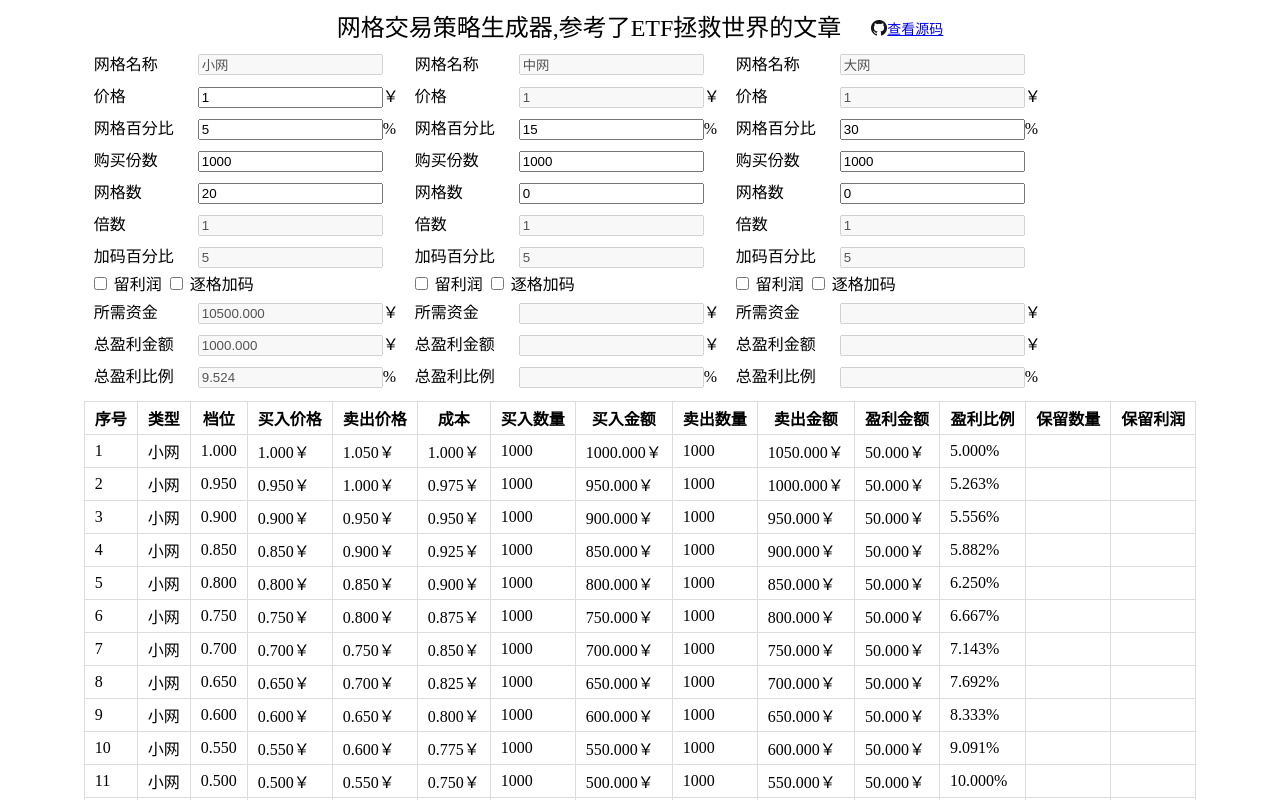
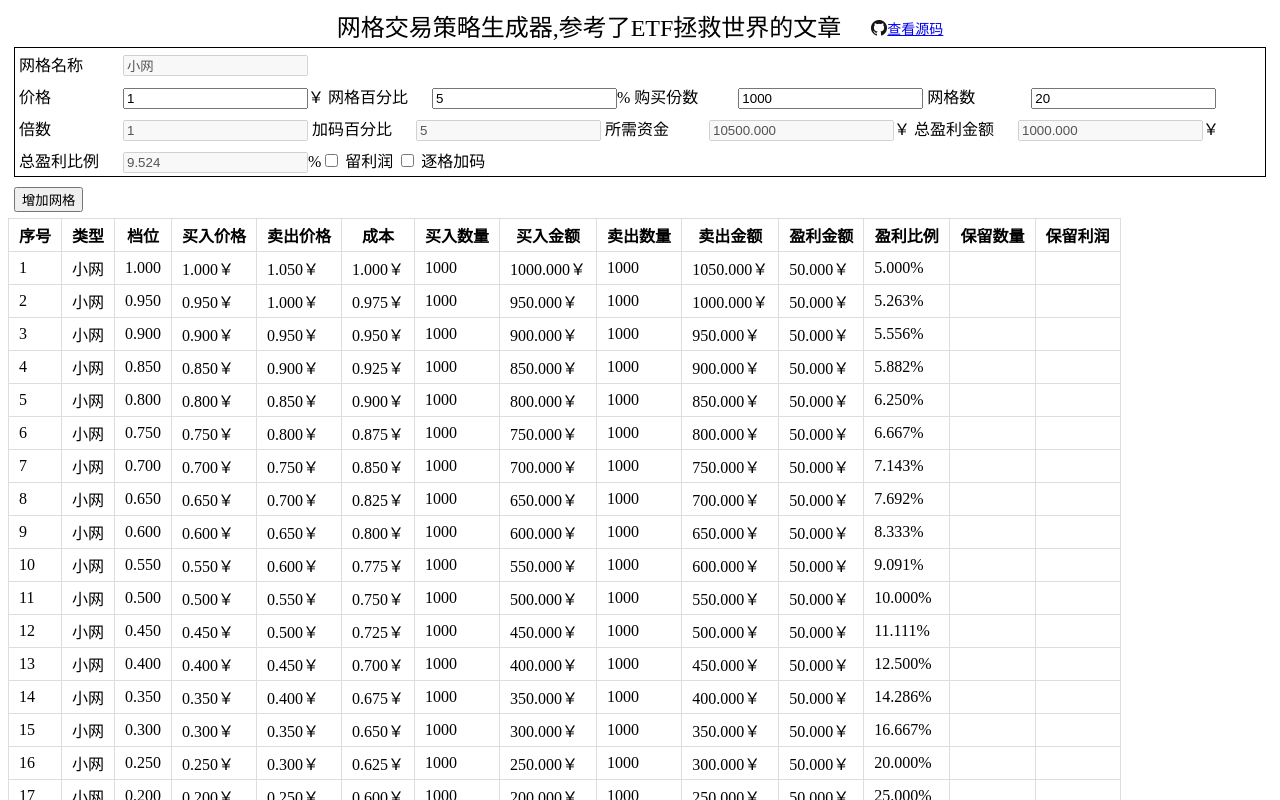
Before and after one commit to ChenZhuoSteve/grid-trading, a Vue app: page / in a window 1280 px wide. Shown: the top 800 px of the page. Built offline with nearby package versions, Linux system fonts and the light colour scheme.

Commit message:
默认显示一个小网格，可以手头添加新网格

```diff
--- a/src/App.vue
+++ b/src/App.vue
@@ -13,7 +13,7 @@
     <div class="section">
       <div class="header">
         <div class="group" v-for="(item,index) in config" :key="item.name">
-          <div class="item">
+          <div class="title">
             <label class="label">网格名称</label>
             <input :value="item.name" disabled />
           </div>
@@ -42,12 +42,6 @@
             <input v-model.number="item.morePercentage" :disabled="!item.isMore" />
           </div>
           <div class="item">
-            <input type="checkbox" v-model="item.isRetainProfit" />
-            留利润
-            <input type="checkbox" v-model="item.isMore" />
-            逐格加码
-          </div>
-          <div class="item">
             <label class="label">所需资金</label>
             <input :value="totalValue(index)|toFixed" disabled />￥
           </div>
@@ -59,7 +53,16 @@
             <label class="label">总盈利比例</label>
             <input :value="totalProfitValue(index)/totalValue(index)*100|toFixed" disabled />%
           </div>
+          <div class="item">
+            <input type="checkbox" v-model="item.isRetainProfit" />
+            留利润
+            <input type="checkbox" v-model="item.isMore" />
+            逐格加码
+          </div>
         </div>
+      </div>
+      <div class="add-grid">
+        <button @click="addGrid">增加网格</button>
       </div>
       <table class="table">
         <thead>
@@ -123,15 +126,7 @@ export default class App extends Vue {
   private config: GridConfig[];
   constructor() {
     super();
-    this.config = [
-      new GridConfig("小网"),
-      new GridConfig("中网"),
-      new GridConfig("大网")
-    ];
-    this.config[1].percentage = 15;
-    this.config[1].gridCount = 0;
-    this.config[2].percentage = 30;
-    this.config[2].gridCount = 0;
+    this.config = [new GridConfig("小网")];
   }
   public mounted() {
     this.$watch(
@@ -239,6 +234,28 @@ export default class App extends Vue {
       "big-grid": grid.getName() === "大网"
     };
   }
+  public addGrid() {
+    const config = this.config[0];
+    if (this.config.length === 1) {
+      const newConfig = new GridConfig("中网");
+      newConfig.price = config.price;
+      newConfig.buyAmount = config.buyAmount;
+      newConfig.isRetainProfit = config.isRetainProfit;
+      newConfig.isMore = config.isMore;
+      newConfig.percentage = 15;
+      newConfig.gridCount = 10;
+      this.config.push(newConfig);
+    } else if (this.config.length === 2) {
+      const newConfig = new GridConfig("大网");
+      newConfig.price = config.price;
+      newConfig.buyAmount = config.buyAmount;
+      newConfig.isRetainProfit = config.isRetainProfit;
+      newConfig.isMore = config.isMore;
+      newConfig.percentage = 30;
+      newConfig.gridCount = 5;
+      this.config.push(newConfig);
+    }
+  }
 }
 </script>
 
@@ -264,15 +281,23 @@ export default class App extends Vue {
 .section {
   .header {
     display: flex;
+    flex-direction: column;
     margin-bottom: 6px;
     .group {
       margin: 4px 6px;
+      border: 1px solid black;
       .label {
         margin: 4px;
         display: inline-block;
         min-width: 100px;
       }
+      .item {
+        display: inline-block;
+      }
     }
+  }
+  .add-grid {
+    margin: 6px;
   }
   .table {
     border: 1px solid #ddd;
--- a/src/shims-tsx.d.ts
+++ b/src/shims-tsx.d.ts
@@ -1,4 +1,4 @@
-import Vue, { VNode } from 'vue';
+import Vue, { VNode } from "vue";
 
 declare global {
   namespace JSX {
--- a/src/shims-vue.d.ts
+++ b/src/shims-vue.d.ts
@@ -1,4 +1,4 @@
-declare module '*.vue' {
-  import Vue from 'vue';
+declare module "*.vue" {
+  import Vue from "vue";
   export default Vue;
 }
```
Also changed, not shown: 7 other files (tests, documents, lock files or other folders).
